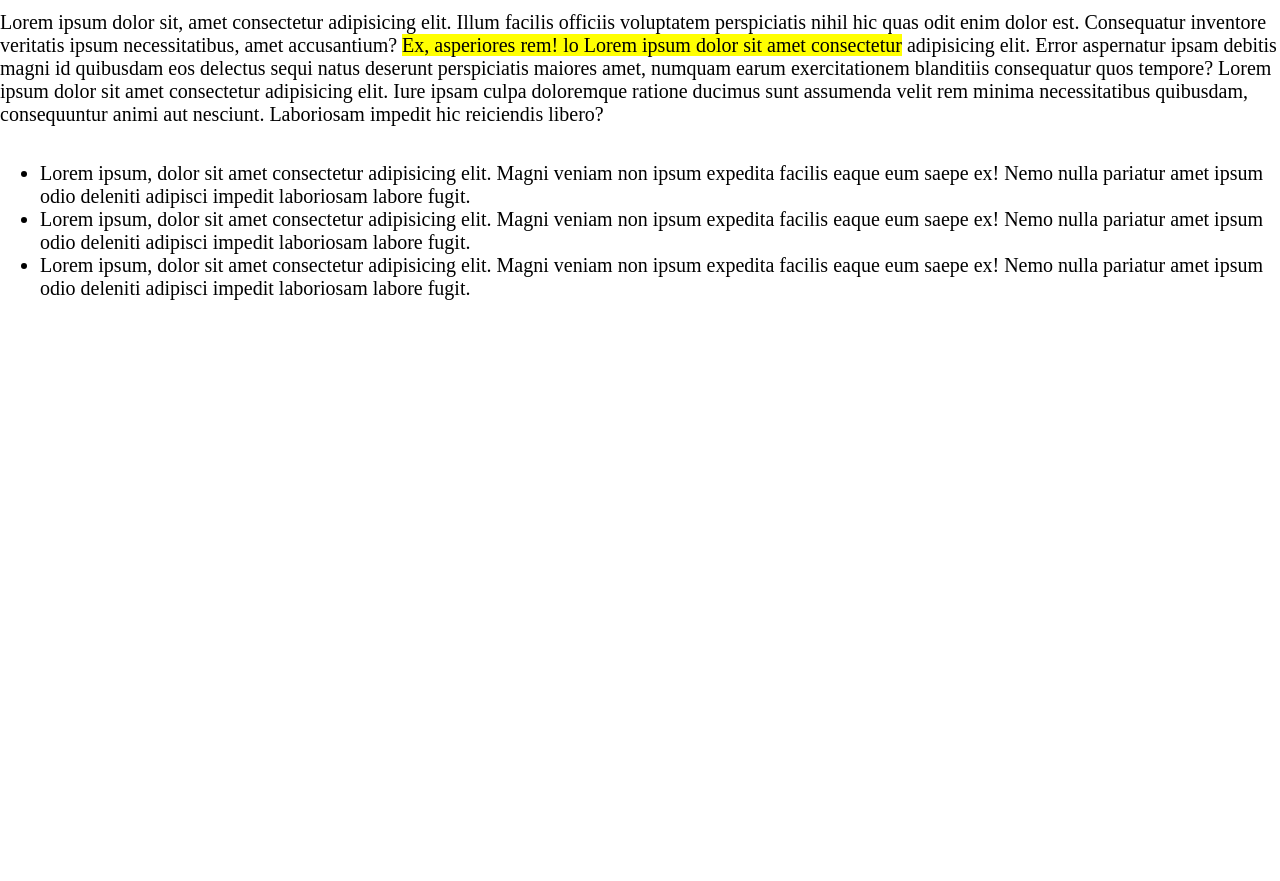
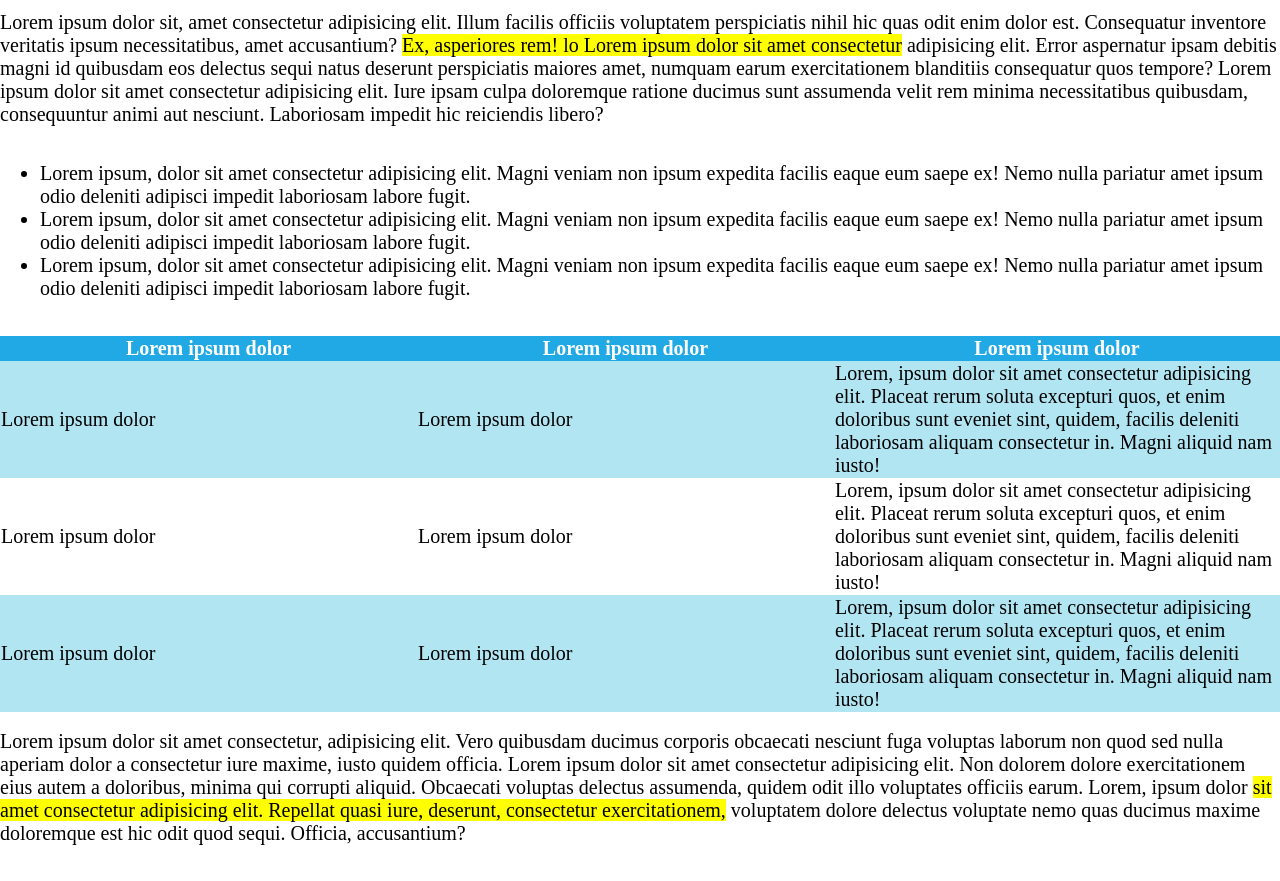
Before and after one commit to Giuseppe-Dicosmo/html-css-booleaner, a plain HTML site: page index.html in a window 1280 px wide. Shown: the part 728-1609 px from the top of the page. Before the commit the page ends 1028 px from the top, so only its background shows below. Drawn offline with Linux system fonts and the light colour scheme.

Commit message:
article seconda parte

```diff
--- a/index.html
+++ b/index.html
@@ -16,7 +16,7 @@
 
     <article>
         <h1>Internet deve essere al servizio del "bene pubblico": il manifesto di Tim Berners-Lee</h1>
-        <span>
+        <span class="grey">
             <div>Scritto da <em>the booleaner</em></div>
             <div class="small">il 10/10/2020</div>
         </span>
@@ -37,6 +37,41 @@
             <li>Lorem ipsum, dolor sit amet consectetur adipisicing elit. Magni veniam non ipsum expedita facilis eaque eum saepe ex! Nemo nulla pariatur amet ipsum odio deleniti adipisci impedit laboriosam labore fugit.</li>
             <li>Lorem ipsum, dolor sit amet consectetur adipisicing elit. Magni veniam non ipsum expedita facilis eaque eum saepe ex! Nemo nulla pariatur amet ipsum odio deleniti adipisci impedit laboriosam labore fugit.</li>
         </ul>
+        <br>
+        <br>
+
+        <table>
+            <thead>
+                <tr>
+                    <th>Lorem ipsum dolor</th>
+                    <th>Lorem ipsum dolor</th>
+                    <th>Lorem ipsum dolor</th>
+                </tr>
+            </thead>
+            <tbody>
+                <tr class="lorem">
+                    <td>Lorem ipsum dolor</td>
+                    <td>Lorem ipsum dolor</td>
+                    <td>Lorem, ipsum dolor sit amet consectetur adipisicing elit. Placeat rerum soluta excepturi quos, et enim doloribus sunt eveniet sint, quidem, facilis deleniti laboriosam aliquam consectetur in. Magni aliquid nam iusto!</td>
+                </tr>
+                <tr>
+                    <td>Lorem ipsum dolor</td>
+                    <td>Lorem ipsum dolor</td>
+                    <td>Lorem, ipsum dolor sit amet consectetur adipisicing elit. Placeat rerum soluta excepturi quos, et enim doloribus sunt eveniet sint, quidem, facilis deleniti laboriosam aliquam consectetur in. Magni aliquid nam iusto!</td>
+                </tr>
+                <tr class="lorem">
+                    <td>Lorem ipsum dolor</td>
+                    <td>Lorem ipsum dolor</td>
+                    <td>Lorem, ipsum dolor sit amet consectetur adipisicing elit. Placeat rerum soluta excepturi quos, et enim doloribus sunt eveniet sint, quidem, facilis deleniti laboriosam aliquam consectetur in. Magni aliquid nam iusto!</td>
+                </tr>
+            </tbody>
+        </table>
+        <br>
+
+        <p>Lorem ipsum dolor sit amet consectetur, adipisicing elit. Vero quibusdam ducimus corporis obcaecati nesciunt fuga voluptas laborum non quod sed nulla aperiam dolor a consectetur iure maxime, iusto quidem officia. Lorem ipsum dolor sit amet consectetur adipisicing elit. Non dolorem dolore exercitationem eius autem a doloribus, minima qui corrupti aliquid. Obcaecati voluptas delectus assumenda, quidem odit illo voluptates officiis earum. Lorem, ipsum dolor <span id="highlighter">sit amet consectetur adipisicing elit. Repellat quasi iure, deserunt, consectetur exercitationem,</span> voluptatem dolore delectus voluptate nemo quas ducimus maxime doloremque est hic odit quod sequi. Officia, accusantium?</p>
+        <br>
+        <br>
+
     </article>
 
 </body>
--- a/style/style.css
+++ b/style/style.css
@@ -19,7 +19,7 @@ h1{
     font-size: 50px;
 }
 
-span{
+.grey{
     color: grey;
 }
 
@@ -36,6 +36,23 @@ em{
     color: black;
 }
 
-p,li{
+p,li,th,td{
     font-size: 20px;
 }
+
+thead{
+    background: #20a9e5;
+    color: white;
+}
+
+table{
+    border-spacing: 0;
+}
+
+.lorem{
+    background: #b1e5f2;
+}
+
+td{
+    width: 5%;
+}
```
